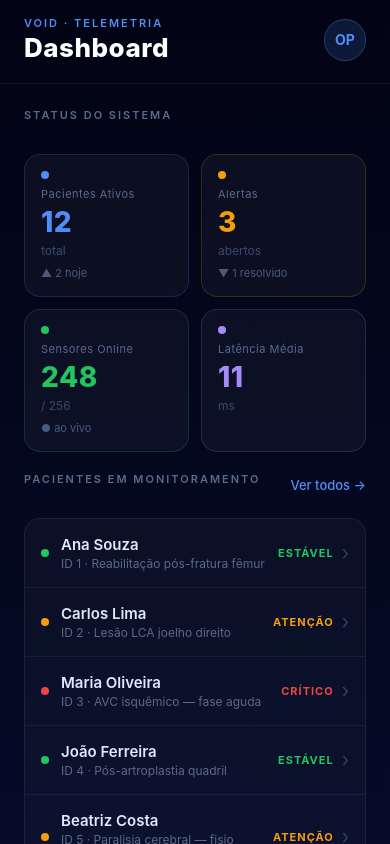
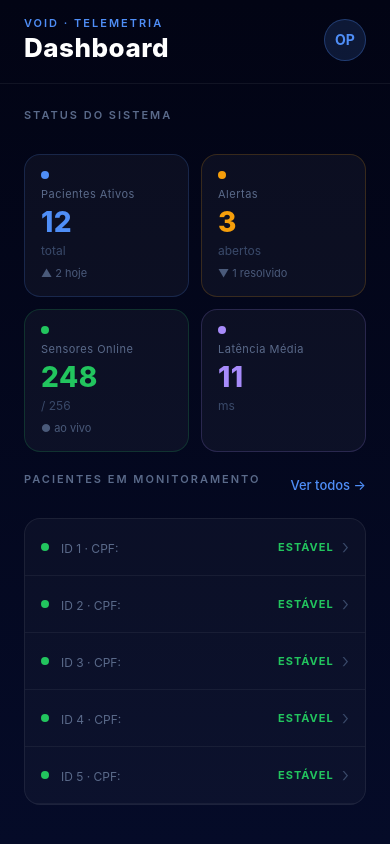
Before and after one commit to GS-Void/mobile-application-development, a React Native app in the folder void/: screen /Dashboard in a window 390 px wide. Built offline with nearby package versions, Linux system fonts and the light colour scheme; no server answers.

Commit message:
style: Modificando tema do Dashboard

```diff
--- a/void/src/screens/DashboardScreen.tsx
+++ b/void/src/screens/DashboardScreen.tsx
@@ -23,17 +23,17 @@ const MetricCard = ({ label, value, unit, color, trend }: any) => (
 );
 
 const PatientRow = ({ patient, onPress }: { patient: Patient; onPress: () => void }) => {
-  const statusColor = patient.status === 'critical' ? '#EF4444' : patient.status === 'warning' ? '#F59E0B' : '#22C55E';
+  const statusColor = patient.limiteEsforcoCritico > 50 ? '#EF4444' : '#22C55E';
   return (
     <TouchableOpacity style={styles.patientRow} onPress={onPress} activeOpacity={0.75}>
       <View style={[styles.statusIndicator, { backgroundColor: statusColor }]} />
       <View style={styles.patientInfo}>
-        <Text style={styles.patientName}>{patient.name}</Text>
-        <Text style={styles.patientMeta}>ID {patient.id} · {patient.condition}</Text>
+        <Text style={styles.patientName}>{patient.nome}</Text>
+        <Text style={styles.patientMeta}>ID {patient.id} · CPF: {patient.cpf}</Text>
       </View>
       <View style={styles.patientRight}>
         <Text style={[styles.patientStatus, { color: statusColor }]}>
-          {patient.status === 'critical' ? 'CRÍTICO' : patient.status === 'warning' ? 'ATENÇÃO' : 'ESTÁVEL'}
+          {patient.limiteEsforcoCritico > 50 ? 'ALTO RISCO' : 'ESTÁVEL'}
         </Text>
         <Text style={styles.chevron}>›</Text>
       </View>
```
